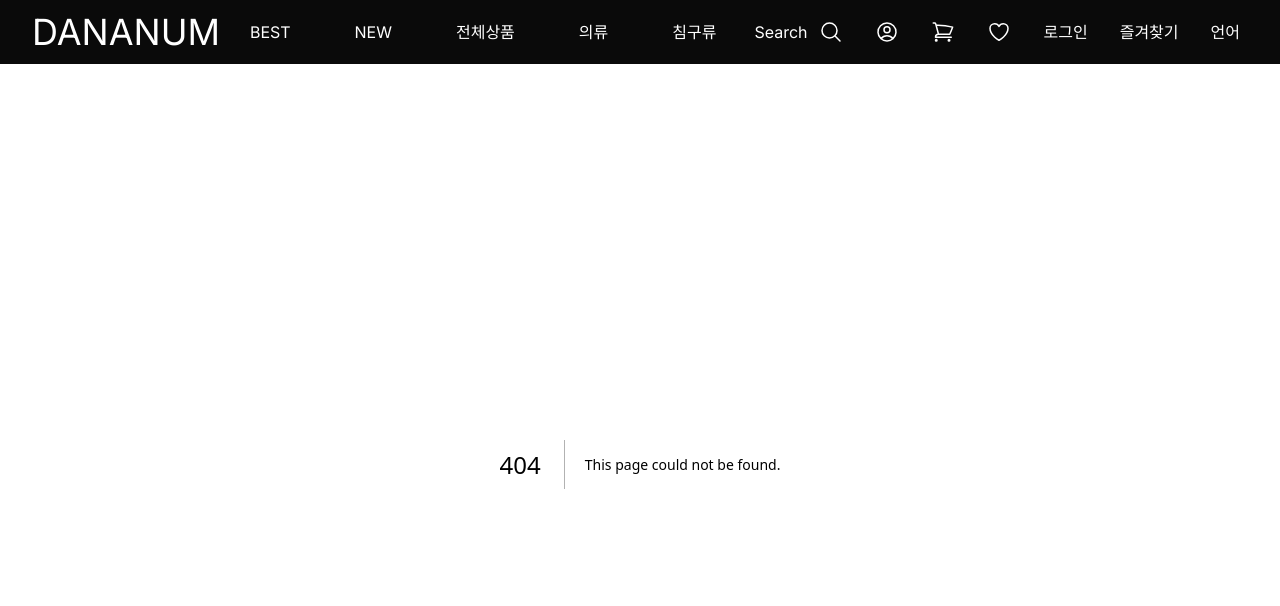
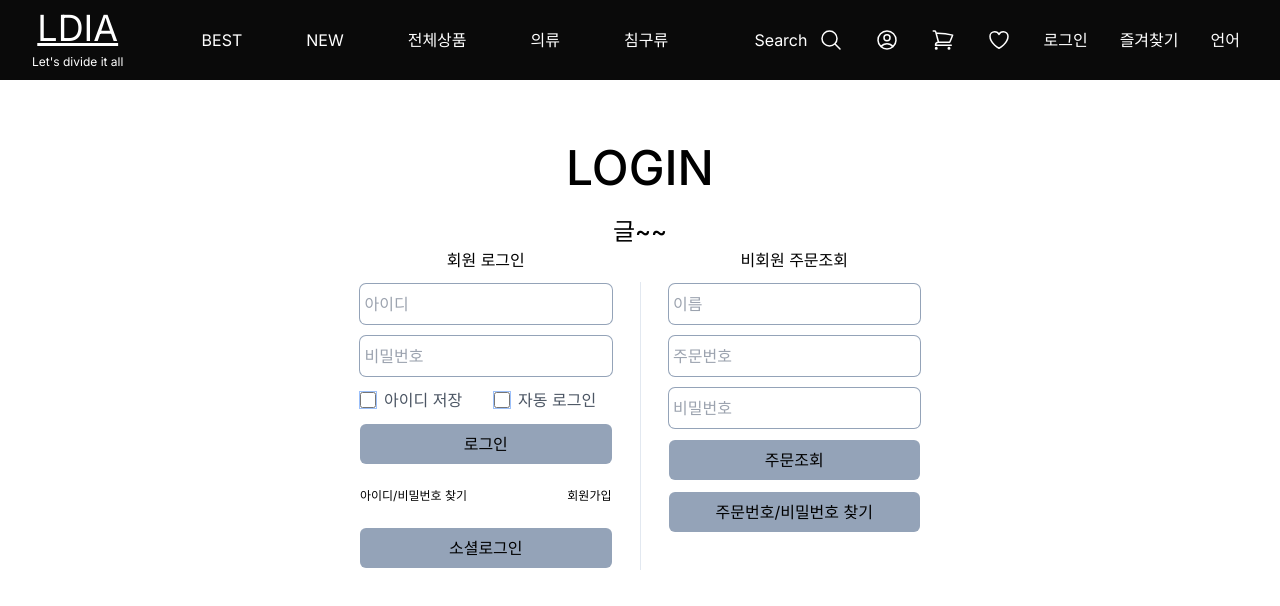
Before and after one commit to dananumShop/FE, a Next.js app: page /member/login in a window 1280 px wide. Before the commit this address had no page. Shown: the top 606 px of the page. Built offline with nearby package versions, Linux system fonts and the light colour scheme.

Commit message:
feat: 로그인 UI 구현
전반적인 큰 틀 구현

```diff
--- /dev/null
+++ b/app/member/login/page.tsx
@@ -0,0 +1,96 @@
+import Link from "next/link";
+
+export default function Login() {
+  return (
+    <div className="flex flex-col items-center px-20">
+      <div className=" flex flex-col items-center *:font-medium gap-6 mt-36">
+        <span className="text-5xl">LOGIN</span>
+        <h1 className="text-2xl">글~~</h1>
+      </div>
+      <div className="flex justify-between items-center w-2/4">
+        {/* 회원로그인 div */}
+        <div className="w-2/3">
+          <h3 className="flex flex-col items-center">회원 로그인</h3>
+          <form className="">
+            <div className="flex flex-col gap-3 py-3">
+              <input
+                className="bg-transparent rounded-md w-full h-10 focus:outline-none ring-slate-400 ring-1"
+                type="text"
+                placeholder=" 아이디"
+                required
+              ></input>
+              <input
+                className="bg-transparent rounded-md w-full h-10 focus:outline-none ring-slate-400 ring-1"
+                type="text"
+                placeholder=" 비밀번호"
+                required
+              ></input>
+              {/* 체크박스 */}
+              <div className="flex items-center">
+                <input
+                  id="remember-me"
+                  type="checkbox"
+                  className="h-4 w-4 text-slate-400 focus:ring-slate-400 ring-1"
+                />
+                <label htmlFor="remember-me" className="ml-2 text-gray-600">
+                  아이디 저장
+                </label>
+
+                <input
+                  id="auto-login"
+                  type="checkbox"
+                  className="ml-8 h-4 w-4 text-slate-400 focus:ring-slate-400 ring-1"
+                />
+                <label htmlFor="auto-login" className="ml-2 text-gray-600">
+                  자동 로그인
+                </label>
+              </div>
+              <button className="h-10 bg-slate-400 rounded-md">로그인</button>
+              <div className="flex text-xs justify-between">
+                <button className="h-10 bg-white rounded-md">
+                  아이디/비밀번호 찾기
+                </button>
+                <button className="h-10 bg-white rounded-md">회원가입</button>
+              </div>
+              <button className="h-10 bg-slate-400 rounded-md">
+                소셜로그인
+              </button>
+            </div>
+          </form>
+        </div>
+        <div className="border-r border-slate-200 h-72 mx-7 mt-6"></div>
+        {/* 비회원로그인 div */}
+        <div className="w-2/3">
+          <h3 className="flex flex-col items-center">비회원 주문조회</h3>
+          <form>
+            <div className="flex flex-col gap-3 py-3">
+              <input
+                className="bg-transparent rounded-md w-full h-10 focus:outline-none ring-slate-400 ring-1"
+                type="text"
+                placeholder=" 이름"
+                required
+              ></input>
+              <input
+                className="bg-transparent rounded-md w-full h-10 focus:outline-none ring-slate-400 ring-1"
+                type="text"
+                placeholder=" 주문번호"
+                required
+              ></input>
+              <input
+                className="bg-transparent rounded-md w-full h-10 focus:outline-none ring-slate-400 ring-1"
+                type="text"
+                placeholder=" 비밀번호"
+                required
+              ></input>
+              <button className="h-10 bg-slate-400 rounded-md">주문조회</button>
+              <button className="h-10 bg-slate-400 rounded-md">
+                주문번호/비밀번호 찾기
+              </button>
+              <br></br>
+            </div>
+          </form>
+        </div>
+      </div>
+    </div>
+  );
+}
--- a/app/newItem/page.tsx
+++ b/app/newItem/page.tsx
@@ -1,16 +1,29 @@
+import Link from "next/link";
+
 export default function NewItem() {
   return (
     <>
       <div className="bg-lime-200">
-        <div className="flex justify-center flex-col items-center text-2xl p-10 font-bold">
-          NEW 💫
-          <span className="p-10 font-medium">올리자마자 주문 급상승 🔥</span>
+        <div className="flex justify-center flex-col items-center text-2xl p-24 font-bold">
+          <span className="mt-10">NEW 💫</span>
+          <span className="p-10 font-medium">새로운 신상품 🔥</span>
         </div>
-        <div className=" flex justify-center gap-2">
-          <img src="1.png" className="w-1/6 mb-20"></img>
-          <img src="1.png" className="w-1/6 mb-20"></img>
-          <img src="1.png" className="w-1/6 mb-20"></img>
-          <img src="1.png" className="w-1/6 mb-20"></img>
+        <div className="flex items-center gap-4 px-40 justify-center ">
+          <Link href="/newdetail">
+            <img src="1.png" className="w-full mb-20 min-h-28 min-w-20"></img>
+          </Link>
+          <Link href="/newdetail">
+            <img src="1.png" className="w-full mb-20 min-h-28 min-w-20"></img>
+          </Link>
+          <Link href="/newdetail">
+            <img src="1.png" className="w-full mb-20 min-h-28 min-w-20"></img>
+          </Link>
+          <Link href="/newdetail">
+            <img src="1.png" className="w-full mb-20 min-h-28 min-w-20"></img>
+          </Link>
+          <Link href="/newdetail">
+            <img src="1.png" className="w-full mb-20 min-h-28 min-w-20"></img>
+          </Link>
         </div>
       </div>
     </>
--- /dev/null
+++ b/app/newdetail/[id]/page.tsx
@@ -0,0 +1,8 @@
+export default function NewDetail() {
+  return (
+    <div>
+      <h4>물품</h4>
+      <p>물품설명</p>
+    </div>
+  );
+}
--- a/components/navbar.tsx
+++ b/components/navbar.tsx
@@ -12,14 +12,19 @@ export default function NavBar() {
   };
   return (
     <>
-      <nav className="bg-neutral-950">
-        <div className="max-w-9xl mx-auto px-4 sm:px-6 lg:px-8">
-          <div className="flex items-center justify-between h-16">
+      <nav className="bg-neutral-950 fixed w-full">
+        <div className="max-w-9xl mx-auto px-4 sm:px-6 lg:px-8 ">
+          <div className="flex items-center justify-between h-20">
             <div className="flex items-center">
-              <div className="flex-shrink-0">
-                <a href="/" className="text-white text-4xl">
-                  DANANUM
-                </a>
+              <div className="flex flex-col items-center">
+                <Link href="/" className="text-white text-4xl underline">
+                  LDIA
+                </Link>
+                <Link href="/">
+                  <span className="text-white text-xs">
+                    Let's divide it all
+                  </span>
+                </Link>
               </div>
             </div>
             <div className="hidden md:block">
@@ -98,7 +103,7 @@ export default function NavBar() {
                   </svg>
                 </Link>
                 <Link
-                  href="/cart"
+                  href="/member/cart"
                   className="text-white hover:bg-white hover:text-black rounded-lg p-2"
                 >
                   <svg
@@ -136,7 +141,7 @@ export default function NavBar() {
                   </svg>
                 </Link>
                 <Link
-                  href="/"
+                  href="/member/login"
                   className="text-white hover:bg-white hover:text-black rounded-lg p-2"
                 >
                   로그인
```
Also changed, not shown: app/member/cart/page.tsx (renamed from app/cart/page.tsx).
